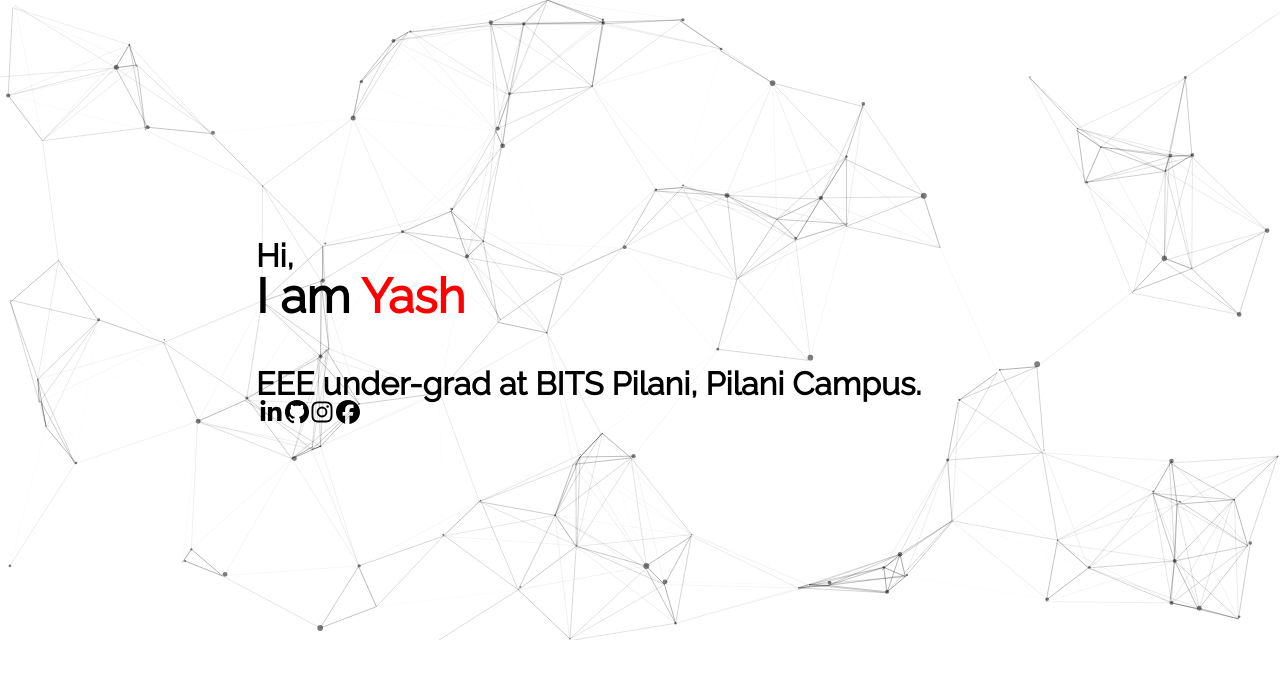
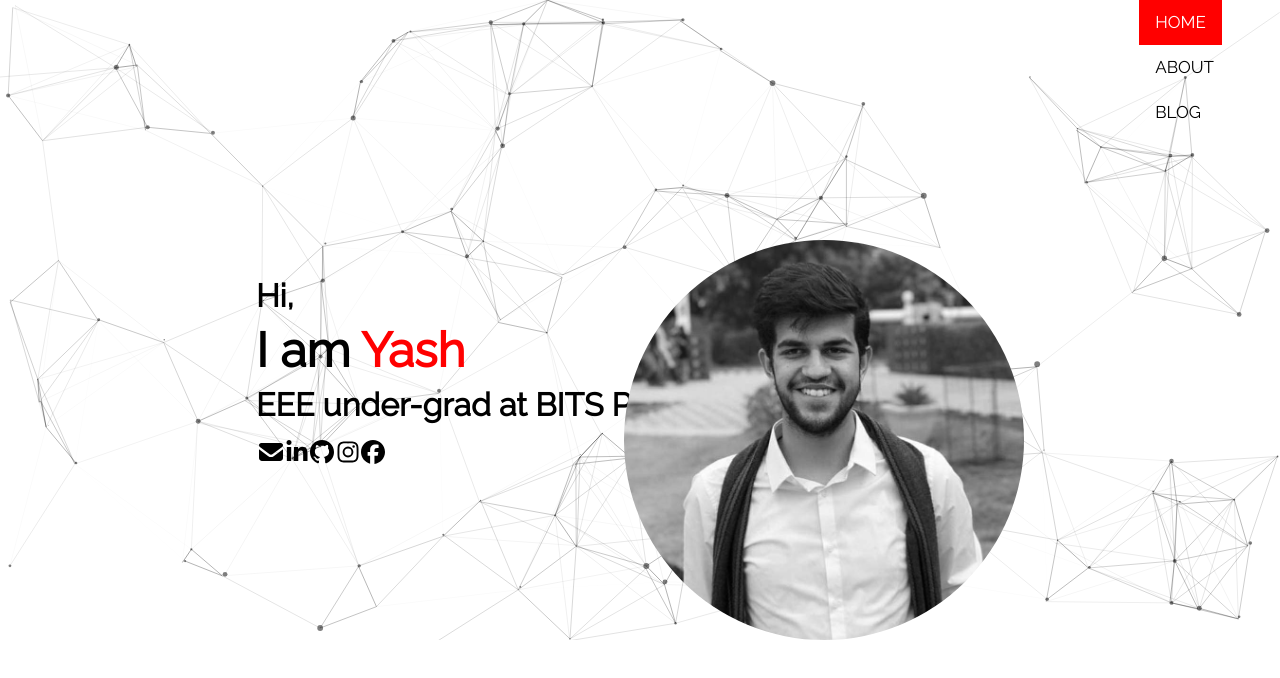
Before and after one commit to atkins2000/atkins2000.github.io, a plain HTML site: page index.html in a window 1280 px wide. Drawn offline with Linux system fonts and the light colour scheme.

Commit message:
Implement pages

```diff
--- a/assets/style.css
+++ b/assets/style.css
@@ -31,45 +31,89 @@ h1{
 h2{
    font-family: 'Raleway';
    font-size: 3em;
-   margin-bottom: 1em;
+   margin-top: 0.3em;
+   margin-bottom: 0.3em;
+}
+#mail{
+   position: fixed;
+   top: 55%;
+   left:20%;
+   width:48px;
+   height:48px;
+   color:black;
 }
 #linkedin{
    position: fixed;
-   top: 50%;
-   left:20%;
+   top: 55%;
+   left:22%;
    width:48px;
    height:48px;
    color:black;
 }
 #github{
    position: fixed;
-   top: 50%;
-   left:22%;
+   top: 55%;
+   left:24%;
    width:48px;
    height:48px;
    color:black;
 }
 #instagram{
    position: fixed;
-   top: 50%;
-   left:24%;
+   top: 55%;
+   left:26%;
    width:48px;
    height:48px;
    color:black;
 }
 #facebook{
    position: fixed;
-   top: 50%;
-   left:26%;
+   top: 55%;
+   left:28%;
    width:48px;
    height:48px;
    color:black;
 }
 #greeting{
    position:fixed;
-   top:30%;
+   top:35%;
    left:20%;
 }
+img{
+   width: 400px;
+   height: 400px;
+   border-radius: 50%;
+   position: fixed;
+   top: 30%;
+   right: 20%;
+}
+.topnav {
+   position: fixed;
+   top: 0%;
+   left: 89%;
+   overflow: hidden;
+   font-family: 'Raleway';
+ }
+
+.topnav a {
+   float: left;
+   color: black;
+   text-align: center;
+   padding: 14px 16px;
+   text-decoration: none;
+   font-size: 17px;
+}
+
+.topnav a:hover {
+   background-color: #ddd;
+   color: black;
+}
+
+.topnav a.active {
+  background-color: red;
+  color: white;
+}
+
 #particles-js{
    width: 100%;
    height: 100%;
--- a/index.html
+++ b/index.html
@@ -15,15 +15,25 @@
         <div id="greeting">
             <h1>Hi,</h1>
             <h2>I am <span style="color: red">Yash</span></h2>
-            <h1>EEE under-grad at BITS Pilani, Pilani Campus.</h1>
+            <h1>EEE under-grad at BITS Pilani, Pilani Campus</h1>
         </div>
+        <img src="assets/me_landing.jpg" alt="My photo">
         <div id="particles-js">
             <script src="assets/particles.js"></script>
             <script src="assets/app.js"></script>
         </div>
+            <a id="mail" href="mailto:divyashg@gmail.com" style="font-size: 24px;"><i class="fas fa-envelope"></i></a>
             <a id="linkedin" href="https://www.linkedin.com/in/yash-gulati/" style="font-size: 24px;"><i class="fab fa-linkedin-in"></i></a>
             <a id="github" href="https://github.com/atkins2000" style="font-size: 24px;"><i class="fab fa-github"></i></a>
             <a id="facebook" href="https://www.facebook.com/divyash.gulati" style="font-size: 24px;"><i class="fab fa-facebook"></i></a>
             <a id ="instagram" href="https://www.instagram.com/theyashgulati/" style="font-size: 24px;"><i class="fab fa-instagram"></i></a>
+        <nav class="topnav">
+            <a class="active" href="#home">HOME</a>
+            <a id="about" href="#about">ABOUT</a>
+            <a id="blog" href="#blog">BLOG</a>
+        </nav>
     </div>
+    <section id="about" class="about">
+        <div class="about-me container"></div>
+    </section>
 </body>
```
Also changed, not shown: assets/me_landing.jpg (added).
